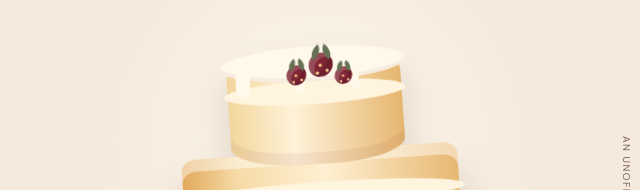
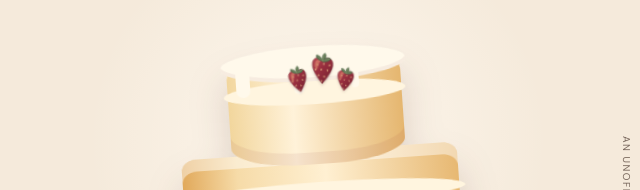
Before and after one commit to hillsboroweb/hillsboro-web-studio, a plain HTML site: page favis-cakes/index.html in a window 1280 px wide. Shown: the part 324-514 px from the top of the page, 623-1263 px from the left. Drawn offline with Linux system fonts and the light colour scheme.

Commit message:
Refine cake strawberry illustration

```diff
--- a/favis-cakes/index.html
+++ b/favis-cakes/index.html
@@ -272,30 +272,23 @@
       box-shadow: 56px 2px 0 -2px #fff9eb, 112px 0 0 -3px #fff9eb;
       content: "";
     }
-    .berry-dot {
+    .strawberry {
       position: absolute;
       z-index: 1;
-      width: 22px;
-      aspect-ratio: 1;
-      border-radius: 54% 46% 55% 45%;
-      background: var(--berry);
-      box-shadow: inset -5px -4px 0 rgba(60, 8, 21, .24), inset 5px 4px 0 rgba(255,255,255,.18);
+      width: 25px;
+      height: 31px;
+      overflow: visible;
+      filter: drop-shadow(0 2px 1px rgba(68, 31, 25, .16));
     }
-    .berry-dot::before, .berry-dot::after {
-      position: absolute;
-      top: -5px;
-      width: 12px;
-      height: 9px;
-      border-radius: 100% 0 100% 0;
-      background: var(--sage);
-      content: "";
-    }
-    .berry-dot::before { left: 1px; transform: rotate(-35deg); }
-    .berry-dot::after { right: -1px; transform: rotate(40deg) scaleX(-1); }
-    .b1 { left: 34%; top: 8%; transform: scale(.9); }
-    .b2 { left: 48%; top: 0; transform: scale(1.1); }
-    .b3 { left: 61%; top: 11%; transform: scale(.8); }
-    .berry-dot .seed { position: absolute; top: 45%; left: 42%; width: 3px; height: 3px; border-radius: 50%; background: #f3ce8c; box-shadow: 6px 5px #f3ce8c, -3px 7px #f3ce8c; }
+    .strawberry svg { display: block; width: 100%; height: 100%; overflow: visible; }
+    .strawberry .fruit { fill: url(#berry-skin); stroke: #752331; stroke-width: .8; }
+    .strawberry .shine { fill: #f4a17d; opacity: .48; }
+    .strawberry .seed { fill: #f6d9a1; stroke: #a84742; stroke-width: .45; }
+    .strawberry .leaf { fill: #5d7653; stroke: #435d43; stroke-width: .7; stroke-linejoin: round; }
+    .strawberry .leaf-vein { fill: none; stroke: #a5ad79; stroke-width: .65; stroke-linecap: round; }
+    .b1 { left: 34%; top: 8%; transform: rotate(-9deg) scale(.9); }
+    .b2 { left: 48%; top: 0; transform: rotate(5deg) scale(1.06); }
+    .b3 { left: 61%; top: 11%; transform: rotate(11deg) scale(.82); }
     .cake-tag {
       position: absolute;
       right: 1%;
@@ -606,9 +599,66 @@
           <div class="cake-lower"></div>
           <div class="cake-upper">
             <div class="icing"></div>
-            <span class="berry-dot b1"><i class="seed"></i></span>
-            <span class="berry-dot b2"><i class="seed"></i></span>
-            <span class="berry-dot b3"><i class="seed"></i></span>
+            <svg class="strawberry-defs" aria-hidden="true" width="0" height="0" focusable="false">
+              <defs>
+                <linearGradient id="berry-skin" x1="0" y1="0" x2="1" y2="1">
+                  <stop offset="0" stop-color="#b94d54" />
+                  <stop offset=".42" stop-color="#982e3e" />
+                  <stop offset="1" stop-color="#6f202e" />
+                </linearGradient>
+              </defs>
+            </svg>
+            <span class="strawberry b1" aria-hidden="true">
+              <svg viewBox="0 0 42 52">
+                <path class="fruit" d="M21 14 C17 6 6 7 5 16 C3.5 27 14 41 21 49 C28 41 39 27 37 16 C36 7 25 6 21 14Z" />
+                <path class="shine" d="M9 17 C10 11 15 10 18 13 C14 17 14 23 12 28 C9 25 8 21 9 17Z" />
+                <path class="leaf" d="M20.5 14 C15 12 10 9 11 4 C15 4 18 7 21 11 C20 6 21 2 25 1 C28 5 26 9 23 12 C27 8 31 7 34 10 C32 14 27 15 22 15Z" />
+                <path class="leaf-vein" d="M21 13 13 5 M21 13 24 3 M22 13 32 10" />
+                <ellipse class="seed" cx="13" cy="19" rx="1" ry="1.7" transform="rotate(-24 13 19)" />
+                <ellipse class="seed" cx="23" cy="18" rx="1" ry="1.7" transform="rotate(16 23 18)" />
+                <ellipse class="seed" cx="32" cy="20" rx="1" ry="1.7" transform="rotate(24 32 20)" />
+                <ellipse class="seed" cx="10" cy="27" rx="1" ry="1.7" transform="rotate(-18 10 27)" />
+                <ellipse class="seed" cx="19" cy="27" rx="1" ry="1.7" transform="rotate(12 19 27)" />
+                <ellipse class="seed" cx="29" cy="28" rx="1" ry="1.7" transform="rotate(-12 29 28)" />
+                <ellipse class="seed" cx="15" cy="36" rx="1" ry="1.7" transform="rotate(20 15 36)" />
+                <ellipse class="seed" cx="24" cy="38" rx="1" ry="1.7" transform="rotate(-16 24 38)" />
+                <ellipse class="seed" cx="20" cy="45" rx=".8" ry="1.3" />
+              </svg>
+            </span>
+            <span class="strawberry b2" aria-hidden="true">
+              <svg viewBox="0 0 42 52">
+                <path class="fruit" d="M21 14 C17 6 6 7 5 16 C3.5 27 14 41 21 49 C28 41 39 27 37 16 C36 7 25 6 21 14Z" />
+                <path class="shine" d="M9 17 C10 11 15 10 18 13 C14 17 14 23 12 28 C9 25 8 21 9 17Z" />
+                <path class="leaf" d="M20.5 14 C15 12 10 9 11 4 C15 4 18 7 21 11 C20 6 21 2 25 1 C28 5 26 9 23 12 C27 8 31 7 34 10 C32 14 27 15 22 15Z" />
+                <path class="leaf-vein" d="M21 13 13 5 M21 13 24 3 M22 13 32 10" />
+                <ellipse class="seed" cx="13" cy="19" rx="1" ry="1.7" transform="rotate(-24 13 19)" />
+                <ellipse class="seed" cx="23" cy="18" rx="1" ry="1.7" transform="rotate(16 23 18)" />
+                <ellipse class="seed" cx="32" cy="20" rx="1" ry="1.7" transform="rotate(24 32 20)" />
+                <ellipse class="seed" cx="10" cy="27" rx="1" ry="1.7" transform="rotate(-18 10 27)" />
+                <ellipse class="seed" cx="19" cy="27" rx="1" ry="1.7" transform="rotate(12 19 27)" />
+                <ellipse class="seed" cx="29" cy="28" rx="1" ry="1.7" transform="rotate(-12 29 28)" />
+                <ellipse class="seed" cx="15" cy="36" rx="1" ry="1.7" transform="rotate(20 15 36)" />
+                <ellipse class="seed" cx="24" cy="38" rx="1" ry="1.7" transform="rotate(-16 24 38)" />
+                <ellipse class="seed" cx="20" cy="45" rx=".8" ry="1.3" />
+              </svg>
+            </span>
+            <span class="strawberry b3" aria-hidden="true">
+              <svg viewBox="0 0 42 52">
+                <path class="fruit" d="M21 14 C17 6 6 7 5 16 C3.5 27 14 41 21 49 C28 41 39 27 37 16 C36 7 25 6 21 14Z" />
+                <path class="shine" d="M9 17 C10 11 15 10 18 13 C14 17 14 23 12 28 C9 25 8 21 9 17Z" />
+                <path class="leaf" d="M20.5 14 C15 12 10 9 11 4 C15 4 18 7 21 11 C20 6 21 2 25 1 C28 5 26 9 23 12 C27 8 31 7 34 10 C32 14 27 15 22 15Z" />
+                <path class="leaf-vein" d="M21 13 13 5 M21 13 24 3 M22 13 32 10" />
+                <ellipse class="seed" cx="13" cy="19" rx="1" ry="1.7" transform="rotate(-24 13 19)" />
+                <ellipse class="seed" cx="23" cy="18" rx="1" ry="1.7" transform="rotate(16 23 18)" />
+                <ellipse class="seed" cx="32" cy="20" rx="1" ry="1.7" transform="rotate(24 32 20)" />
+                <ellipse class="seed" cx="10" cy="27" rx="1" ry="1.7" transform="rotate(-18 10 27)" />
+                <ellipse class="seed" cx="19" cy="27" rx="1" ry="1.7" transform="rotate(12 19 27)" />
+                <ellipse class="seed" cx="29" cy="28" rx="1" ry="1.7" transform="rotate(-12 29 28)" />
+                <ellipse class="seed" cx="15" cy="36" rx="1" ry="1.7" transform="rotate(20 15 36)" />
+                <ellipse class="seed" cx="24" cy="38" rx="1" ry="1.7" transform="rotate(-16 24 38)" />
+                <ellipse class="seed" cx="20" cy="45" rx=".8" ry="1.3" />
+              </svg>
+            </span>
           </div>
         </div>
         <div class="cake-tag" aria-hidden="true">made for<br>your day</div>
```
